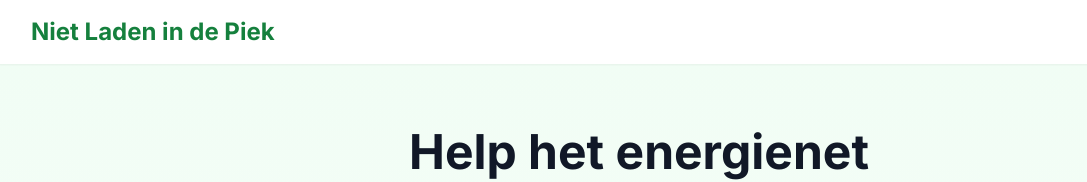
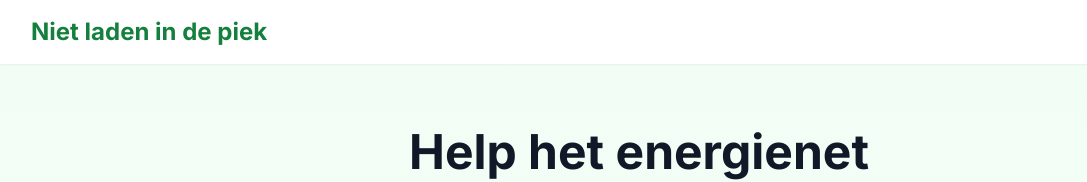
Before and after one commit to steven-3112/nietladenindepiek.nl, a Next.js app: page / in a window 1280 px wide. Shown: the top 182 px of the page, without its empty margins (1-1088 px from the left). Built offline with nearby package versions, Linux system fonts and the light colour scheme; no server answers; the database is empty.

Commit message:
🎨 style(branding): Verwijder hoofdletters van 'Laden' en 'Piek' in naam
- Wijzig 'Niet Laden in de Piek' naar 'Niet laden in de piek' in alle bestanden
- Aanpassingen in metadata, titels, email headers en README
- Consistente branding door hele applicatie

```diff
--- a/app/handleiding/[brand]/[model]/page.tsx
+++ b/app/handleiding/[brand]/[model]/page.tsx
@@ -23,7 +23,7 @@ export async function generateMetadata({ params }: PageProps): Promise<Metadata>
   const canonicalUrl = `${baseUrl}/handleiding/${params.brand}/${params.model}`;
 
   return {
-    title: `${model.brand_name} ${model.name} laadtijden instellen | Niet Laden in de Piek`,
+    title: `${model.brand_name} ${model.name} laadtijden instellen | Niet laden in de piek`,
     description: `Leer hoe je jouw ${model.brand_name} ${model.name} zo instelt dat deze niet laadt tijdens piekuren (16:00-21:00). Handleidingen van gebruikers.`,
     keywords: `${model.brand_name}, ${model.name}, elektrische auto, laadtijden, piekuren, energienet`,
     alternates: {
@@ -33,7 +33,7 @@ export async function generateMetadata({ params }: PageProps): Promise<Metadata>
       title: `${model.brand_name} ${model.name} laadtijden instellen`,
       description: `Handleidingen voor het instellen van laadtijden op je ${model.brand_name} ${model.name}`,
       url: canonicalUrl,
-      siteName: 'Niet Laden in de Piek',
+      siteName: 'Niet laden in de piek',
       locale: 'nl_NL',
       type: 'website',
     },
--- a/app/login/page.tsx
+++ b/app/login/page.tsx
@@ -42,7 +42,7 @@ export default function LoginPage() {
       <div className="w-full max-w-md">
         <div className="text-center mb-8">
           <Link href="/" className="text-2xl font-bold text-primary-700">
-            Niet Laden in de Piek
+            Niet laden in de piek
           </Link>
           <p className="text-gray-600 mt-2">Admin login</p>
         </div>
--- a/app/over/page.tsx
+++ b/app/over/page.tsx
@@ -2,7 +2,7 @@ import Link from 'next/link';
 import type { Metadata } from 'next';
 
 export const metadata: Metadata = {
-  title: 'Over Niet Laden in de Piek | Het initiatief',
+  title: 'Over Niet laden in de piek | Het initiatief',
   description: 'Een initiatief van Steven Heitel om bij te dragen aan de energietransitie. Leer hoe deze website helpt om het energienet te ontlasten.',
 };
 
@@ -28,7 +28,7 @@ export default function OverPage() {
         <section className="prose prose-lg max-w-none mb-12">
           <div className="bg-white rounded-lg shadow-md p-8 mb-8">
             <h2 className="text-2xl font-bold text-gray-900 mb-4">
-              Het verhaal achter Niet Laden in de Piek
+              Het verhaal achter Niet laden in de piek
             </h2>
             <p className="text-gray-700 leading-relaxed mb-4">
               Hoi! Ik ben <strong>Steven Heijtel</strong> en ik heb deze website gemaakt om mijn
--- a/app/page.tsx
+++ b/app/page.tsx
@@ -12,7 +12,7 @@ export default async function Home() {
         <div className="max-w-7xl mx-auto px-4 sm:px-6 lg:px-8 py-4">
           <div className="flex justify-between items-center">
             <h1 className="text-2xl font-bold text-primary-700">
-              Niet Laden in de Piek
+              Niet laden in de piek
             </h1>
             {session && (
               <Link
--- a/lib/email.ts
+++ b/lib/email.ts
@@ -9,7 +9,7 @@ export async function sendNewSubmissionEmail(
 ) {
   try {
     await resend.emails.send({
-      from: 'Niet Laden in de Piek <noreply@nietladenindepiek.nl>',
+      from: 'Niet laden in de piek <noreply@nietladenindepiek.nl>',
       to: moderatorEmails,
       subject: 'Nieuwe handleiding ter goedkeuring',
       html: `
@@ -38,7 +38,7 @@ export async function sendApprovalEmail(
 
   try {
     await resend.emails.send({
-      from: 'Niet Laden in de Piek <noreply@nietladenindepiek.nl>',
+      from: 'Niet laden in de piek <noreply@nietladenindepiek.nl>',
       to: submitterEmail,
       subject: 'Je handleiding is goedgekeurd!',
       html: `
@@ -69,7 +69,7 @@ export async function sendRejectionEmail(
 
   try {
     await resend.emails.send({
-      from: 'Niet Laden in de Piek <noreply@nietladenindepiek.nl>',
+      from: 'Niet laden in de piek <noreply@nietladenindepiek.nl>',
       to: submitterEmail,
       subject: 'Je handleiding kon helaas niet worden goedgekeurd',
       html: `
```
Also changed, not shown: 1 other file (tests, documents, lock files or other folders).
